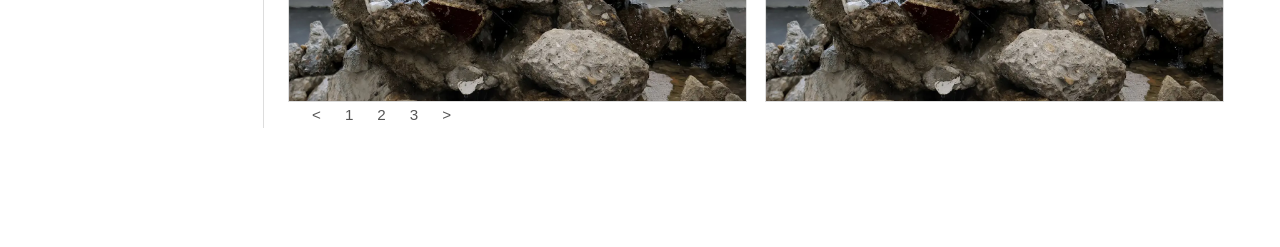
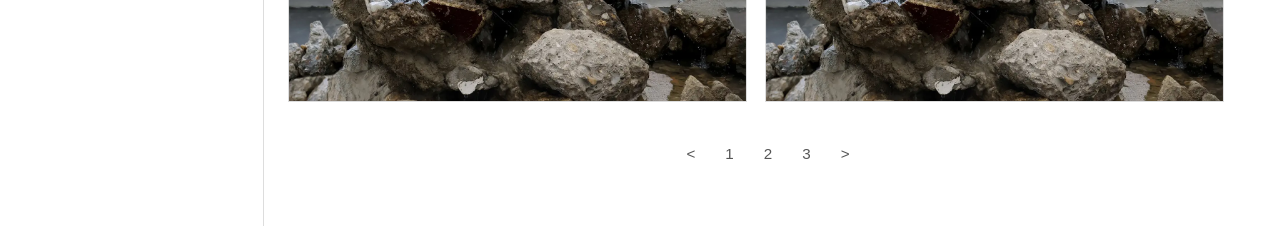
Before and after one commit to Won-Jy/archive-wonjy, a Jekyll site: the page built from work.html, in a window 1280 px wide. Shown: the part 1117-1364 px from the top of the page. Built offline with Jekyll 4.4.1, drawn with Linux system fonts in a browser that asks for light colours; before the commit the page ends 1269 px from its top, so only the background shows below that.

Commit message:
Update work.html

```diff
--- a/work.html
+++ b/work.html
@@ -114,21 +114,22 @@ layout: none
     .hover .meta{padding:10px 12px;font-size:0.95em}
 
     /* Work 페이지 페이지네이션 */
-    section > .grid{
-    display: grid;
-    grid-template-columns: repeat(2,1fr);
-    gap: 18px;
-    width: min(1200px, 100%);
+    .content-wrap {
+    max-width: 1200px;
     margin: 0 auto;
     }
 
-    section > .pagination{
-    max-width: 100%;              /* 기본적으로 부모 폭을 넘지 않음 */
-    width: min(1200px, 100%);
-    margin: 40px auto 60px;   /* 카드와 간격 / 아래 여백 */
+    .content-wrap .grid {
+    display: grid;
+    grid-template-columns: repeat(2, 1fr);
+    gap: 18px;
+    }
+
+    .content-wrap .pagination {
+    margin: 40px 0 60px;
     display: flex;
     justify-content: center;
-    gap: 6px;                  /* ← 오타 주의! */
+    gap: 6px;
     }
 
     section > .pagination a{
```
